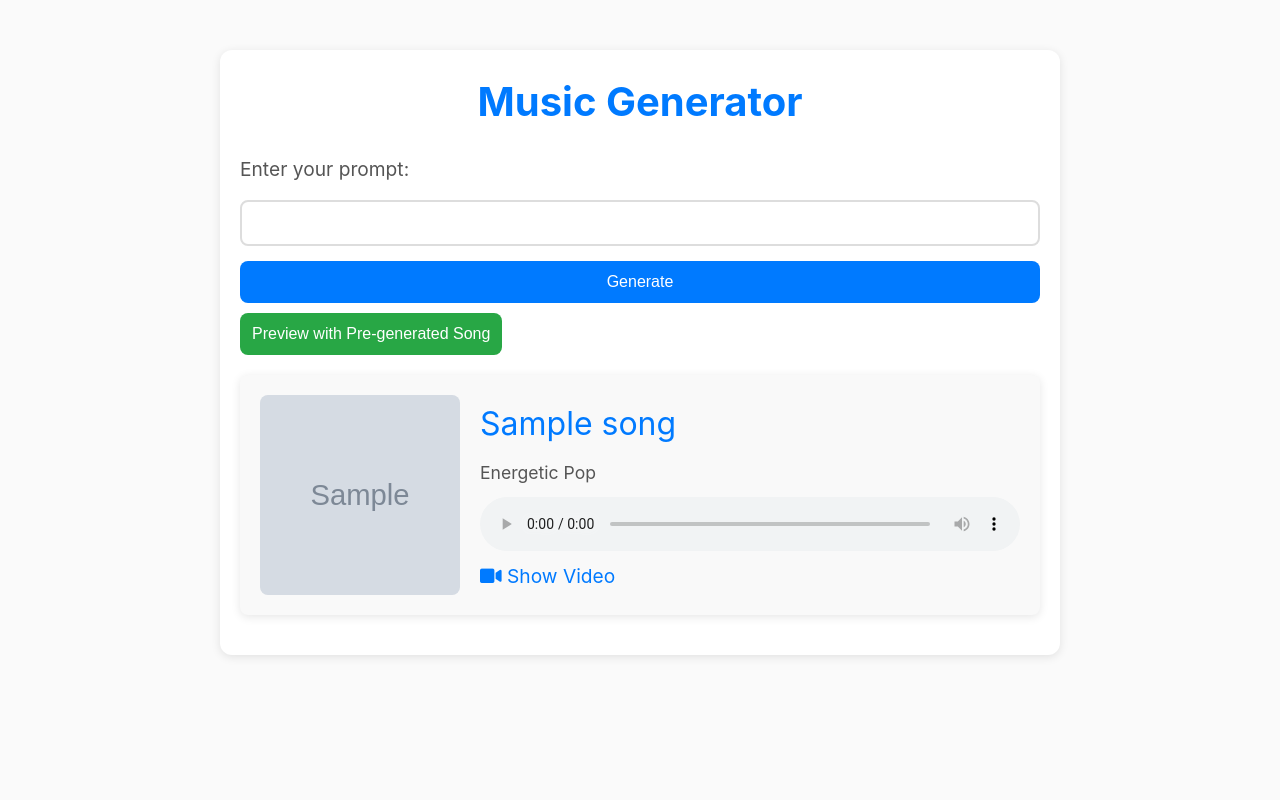
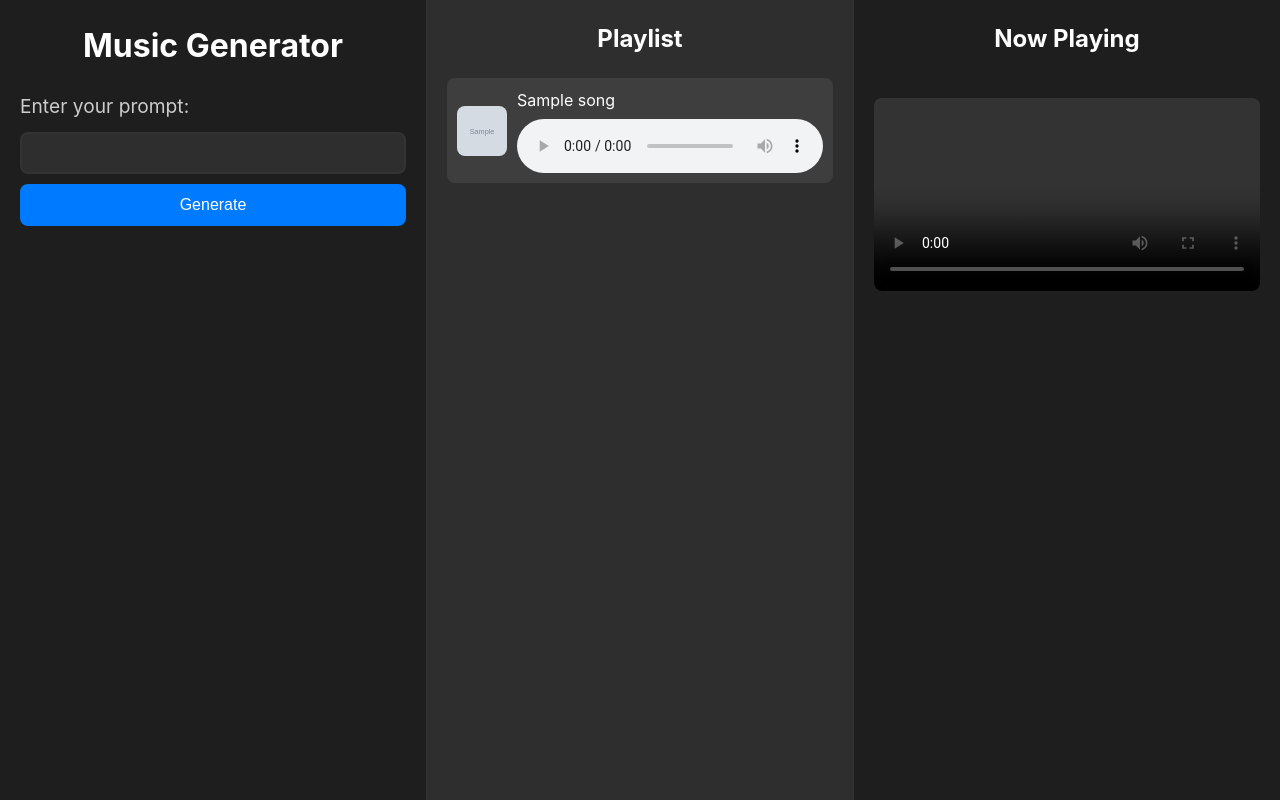
Before and after one commit to ZigaoWang/suno-ai-song, a Flask app: page / in a window 1280 px wide. Run offline with Flask 3, Linux system fonts and the light colour scheme; tables that the repository leaves empty hold one stand-in row (values such as "Sample post"); grey boxes marked "Sample" are stand-in pictures.

Commit message:
New Web UI with three columns

```diff
--- a/main.py
+++ b/main.py
@@ -21,13 +21,15 @@ class Song(db.Model):
     image_url = db.Column(db.String(500), nullable=False)
     audio_url = db.Column(db.String(500), nullable=False)
     video_url = db.Column(db.String(500), nullable=False)
+    lyrics = db.Column(db.Text, nullable=False)
 
     def to_dict(self):
         return {
             'title': self.title,
             'image_url': self.image_url,
             'audio_url': self.audio_url,
-            'video_url': self.video_url
+            'video_url': self.video_url,
+            'lyrics': self.lyrics
         }
 
 def get_headers():
@@ -79,7 +81,8 @@ def cache_songs(songs_data):
             title=song_data['title'],
             image_url=song_data['image_url'],
             audio_url=song_data['audio_url'],
-            video_url=song_data['video_url']
+            video_url=song_data['video_url'],
+            lyrics=song_data['metadata']['prompt']
         )
         db.session.add(song)
     db.session.commit()
--- a/static/scripts.js
+++ b/static/scripts.js
@@ -72,42 +72,6 @@ document.getElementById('generateForm').addEventListener('submit', function (e)
     });
 });
 
-document.getElementById('previewButton').addEventListener('click', function () {
-    const result = document.getElementById('result');
-    const previewButton = document.getElementById('previewButton');
-
-    if (result.innerHTML) {
-        result.innerHTML = '';
-        previewButton.textContent = 'Preview with Cached Songs';
-    } else {
-        document.getElementById('loading').style.display = 'block';
-
-        fetch('/cached_songs', {
-            method: 'GET'
-        })
-        .then(response => {
-            if (!response.ok) {
-                throw new Error('Network response was not ok');
-            }
-            return response.json();
-        })
-        .then(data => {
-            document.getElementById('loading').style.display = 'none';
-
-            if (data.error) {
-                document.getElementById('result').innerHTML = `<p>Error: ${data.error}</p>`;
-            } else {
-                displaySongs(data);
-                previewButton.textContent = 'Close Preview';
-            }
-        })
-        .catch(error => {
-            document.getElementById('loading').style.display = 'none';
-            document.getElementById('result').innerHTML = `<p>Error: ${error.message}</p>`;
-        });
-    }
-});
-
 function fetchCachedSongs() {
     fetch('/cached_songs', {
         method: 'GET'
@@ -145,30 +109,30 @@ function displaySongs(songs) {
             <img src="${song.image_url}" alt="Song Image">
             <div class="song-details">
                 <div class="song-title">${song.title}</div>
-                <div class="song-tags">Energetic Pop</div>
                 <audio controls>
                     <source src="${song.audio_url}" type="audio/mpeg">
                     Your browser does not support the audio element.
                 </audio>
-                <div class="show-video" onclick="showPopup('${song.video_url}')">
-                    <i class="fas fa-video"></i> Show Video
-                </div>
             </div>
         `;
+        songElement.addEventListener('click', () => {
+            document.querySelectorAll('.song').forEach(el => el.classList.remove('active'));
+            songElement.classList.add('active');
+            showPopup(song.video_url, song.metadata.prompt);
+        });
         result.appendChild(songElement);
     });
 }
 
-function showPopup(videoUrl) {
-    const popup = document.getElementById('videoPopup');
+function showPopup(videoUrl, lyrics) {
     const video = document.getElementById('popupVideo');
+    const lyricsContainer = document.getElementById('lyrics');
     video.src = videoUrl;
-    popup.classList.add('show');
+    lyricsContainer.textContent = lyrics;
 }
 
 function closePopup() {
-    const popup = document.getElementById('videoPopup');
     const video = document.getElementById('popupVideo');
     video.pause();
-    popup.classList.remove('show');
+    video.src = '';
 }
--- a/static/styles.css
+++ b/static/styles.css
@@ -8,46 +8,71 @@ body, h1, h2, h3, p, ul, ol, li, form, input, button {
 /* Apply the Apple UI font stack */
 body {
     font-family: -apple-system, BlinkMacSystemFont, "Segoe UI", Roboto, "Helvetica Neue", Arial, sans-serif;
-    background-color: #fafafa;
-    color: #333;
+    background-color: #121212;
+    color: #ffffff;
     line-height: 1.6;
+    display: flex;
+    justify-content: center;
+    align-items: center;
+    height: 100vh;
 }
 
-/* Container styling */
-.container {
-    max-width: 800px;
-    margin: 50px auto;
-    padding: 20px;
-    background-color: #fff;
-    border-radius: 12px;
-    box-shadow: 0 2px 10px rgba(0, 0, 0, 0.1);
+.main-container {
+    display: flex;
+    width: 100%;
+    height: 100%;
 }
 
-/* Header styling */
-h1 {
+.left-column, .middle-column, .right-column {
+    flex: 1;
+    padding: 20px;
+    display: flex;
+    flex-direction: column;
+    align-items: center;
+    overflow-y: auto;
+}
+
+.left-column {
+    background-color: #1e1e1e;
+    border-right: 1px solid #333;
+}
+
+.middle-column {
+    background-color: #2e2e2e;
+    border-right: 1px solid #333;
+}
+
+.right-column {
+    background-color: #1e1e1e;
+}
+
+h1, h2 {
+    margin-bottom: 20px;
     text-align: center;
-    font-size: 2.5em;
-    margin-bottom: 20px;
-    color: #007aff;
+    color: #ffffff;
 }
 
 /* Form and buttons styling */
 form {
     display: flex;
     flex-direction: column;
-    gap: 15px;
+    gap: 10px;
+    margin-bottom: 20px;
+    width: 100%;
 }
 
 label {
     font-size: 1.2em;
-    color: #555;
+    color: #ccc;
 }
 
 input[type="text"] {
-    padding: 12px;
-    border: 2px solid #ddd;
+    padding: 10px;
+    border: 2px solid #333;
     border-radius: 8px;
     font-size: 1em;
+    background-color: #2e2e2e;
+    color: #fff;
     transition: border-color 0.3s;
 }
 
@@ -64,20 +89,11 @@ button {
     border-radius: 8px;
     font-size: 1em;
     cursor: pointer;
-    transition: background-color 0.3s;
+    transition: transform 0.3s;
 }
 
 button:hover {
-    background-color: #005bb5;
-}
-
-#previewButton {
-    margin-top: 10px;
-    background-color: #28a745;
-}
-
-#previewButton:hover {
-    background-color: #218838;
+    transform: translateY(-3px);
 }
 
 /* Loading text styling */
@@ -86,14 +102,14 @@ button:hover {
     text-align: center;
     margin-top: 20px;
     font-size: 1.2em;
-    color: #007aff;
+    color: #00ffcc;
 }
 
 .spinner {
-    width: 40px;
-    height: 40px;
-    border: 6px solid #f3f3f3;
-    border-top: 6px solid #007aff;
+    width: 30px;
+    height: 30px;
+    border: 4px solid #333;
+    border-top: 4px solid #00ffcc;
     border-radius: 50%;
     animation: spin 1s linear infinite;
     margin: 0 auto 20px;
@@ -106,25 +122,29 @@ button:hover {
 
 /* Result container styling */
 #result {
-    margin-top: 20px;
+    width: 100%;
 }
 
 /* Song container styling */
 .song {
     display: flex;
     align-items: center;
-    gap: 20px;
-    background-color: #f9f9f9;
-    padding: 20px;
+    gap: 10px;
+    background-color: #3e3e3e;
+    padding: 10px;
     border-radius: 8px;
-    box-shadow: 0 2px 10px rgba(0, 0, 0, 0.1);
-    margin-bottom: 20px;
-    height: 200px;
+    margin-bottom: 10px;
+    transition: background-color 0.3s ease-in-out;
+    cursor: pointer;
+}
+
+.song.active {
+    background-color: #007aff;
 }
 
 .song img {
-    width: 200px;
-    height: 100%;
+    width: 50px;
+    height: 50px;
     object-fit: cover;
     border-radius: 8px;
 }
@@ -133,18 +153,13 @@ button:hover {
     flex: 1;
     display: flex;
     flex-direction: column;
-    gap: 10px;
+    gap: 5px;
 }
 
 .song-title {
-    font-size: 2em;
-    color: #007aff;
+    font-size: 1em;
+    color: #ffffff;
     flex: 1;
-}
-
-.song-tags {
-    font-size: 1.1em;
-    color: #555;
 }
 
 .song audio {
@@ -152,53 +167,20 @@ button:hover {
     border-radius: 8px;
 }
 
-.song .show-video {
-    cursor: pointer;
-    font-size: 1.2em;
-    color: #007aff;
-    transition: color 0.3s;
+/* Now Playing styling */
+#nowPlaying {
+    width: 100%;
 }
 
-.song .show-video:hover {
-    color: #005bb5;
+#nowPlaying video {
+    width: 100%;
+    border-radius: 8px;
+    margin-top: 20px;
 }
 
-/* Popup window styling */
-.popup {
-    display: none;
-    position: fixed;
-    top: 50%;
-    left: 50%;
-    transform: translate(-50%, -50%) scale(0);
-    background-color: #fff;
-    border-radius: 12px;
-    box-shadow: 0 2px 10px rgba(0, 0, 0, 0.1);
-    z-index: 1000;
-    padding: 20px;
-    transition: transform 0.3s ease-in-out;
+#lyrics {
+    margin-top: 20px;
+    font-size: 1em;
+    color: #ccc;
+    white-space: pre-wrap; /* Preserve line breaks */
 }
-
-.popup.show {
-    display: block;
-    transform: translate(-50%, -50%) scale(1);
-}
-
-.popup video {
-    width: 100%;
-    border-radius: 8px;
-}
-
-.popup-close {
-    position: absolute;
-    top: -5px;
-    right: 5px;
-    cursor: pointer;
-    font-size: 3.5em;
-    color: #007aff;
-    transition: color 0.3s;
-    font-weight: bold;
-}
-
-.popup-close:hover {
-    color: #ff0000;
-}
--- a/templates/index.html
+++ b/templates/index.html
@@ -8,27 +8,32 @@
     <link rel="stylesheet" href="https://cdnjs.cloudflare.com/ajax/libs/font-awesome/6.0.0-beta3/css/all.min.css">
 </head>
 <body>
-    <div class="container">
+    <div class="main-container">
+        <div class="left-column">
             <h1>Music Generator</h1>
             <form id="generateForm">
                 <label for="prompt">Enter your prompt:</label>
                 <input type="text" id="prompt" name="prompt" required>
                 <button type="submit">Generate</button>
             </form>
-        <button id="previewButton">Preview with Pre-generated Song</button>
             <div id="loading" class="loading">
                 <div class="spinner"></div>
                 <div id="status">Generating...</div>
                 <div id="progress">0%</div>
             </div>
+        </div>
+        <div class="middle-column">
+            <h2>Playlist</h2>
             <div id="result"></div>
         </div>
-
-    <div id="videoPopup" class="popup">
-        <span class="popup-close" onclick="closePopup()">&times;</span>
+        <div class="right-column">
+            <h2>Now Playing</h2>
+            <div id="nowPlaying">
                 <video controls id="popupVideo"></video>
+                <div id="lyrics"></div>
             </div>
-
+        </div>
+    </div>
     <script src="{{ url_for('static', filename='scripts.js') }}"></script>
 </body>
 </html>
```
Lines whose indentation alone changed are shown as unchanged.
